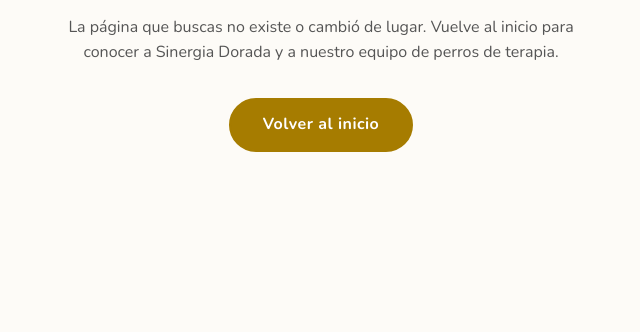
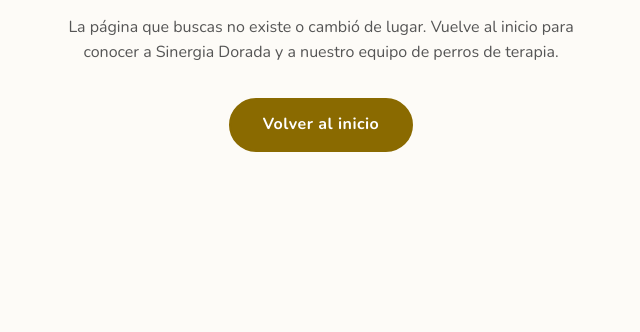
Before and after one commit to fjbatresv/sinergia_dorada, a website built with Vite: page 404.html in a window 1280 px wide. Shown: the part 468-800 px from the top of the page, without its empty margins (319-959 px from the left). Built offline with nearby package versions, Linux system fonts and the light colour scheme.

Commit message:
fix(seo): contraste AA en el botón de la 404 y excluir check-links de cobertura
- El botón usa --primary-gold-dark (5,07:1 con texto blanco) en lugar de
  --primary-gold (3,82:1, por debajo de 4,5:1).
- check-links.js es una herramienta de CI en Node, como copy-vendor.js, que
  ya estaba excluida de la cobertura de Sonar.

Co-Authored-By: Claude Opus 5.5 <noreply@anthropic.com>

```diff
--- a/404.html
+++ b/404.html
@@ -50,6 +50,13 @@
         max-width: 32rem;
         color: #555;
       }
+
+      /* Blanco sobre --primary-gold da 3,82:1 (< 4,5:1 de WCAG AA para texto
+         normal); con --primary-gold-dark sube a 5,07:1 */
+      .not-found .btn-primary {
+        background-color: var(--primary-gold-dark);
+        border-color: var(--primary-gold-dark);
+      }
     </style>
   </head>
   <body>
```
Also changed, not shown: 1 other file.
